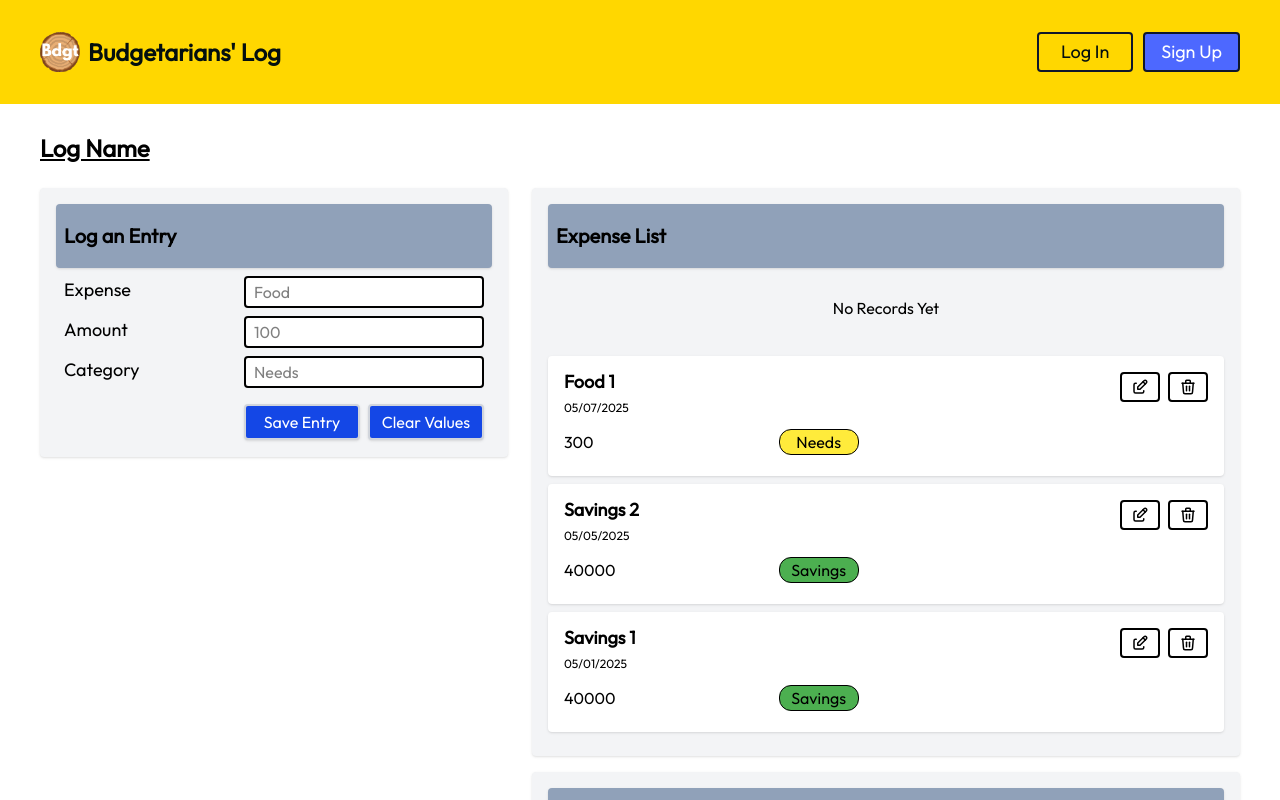
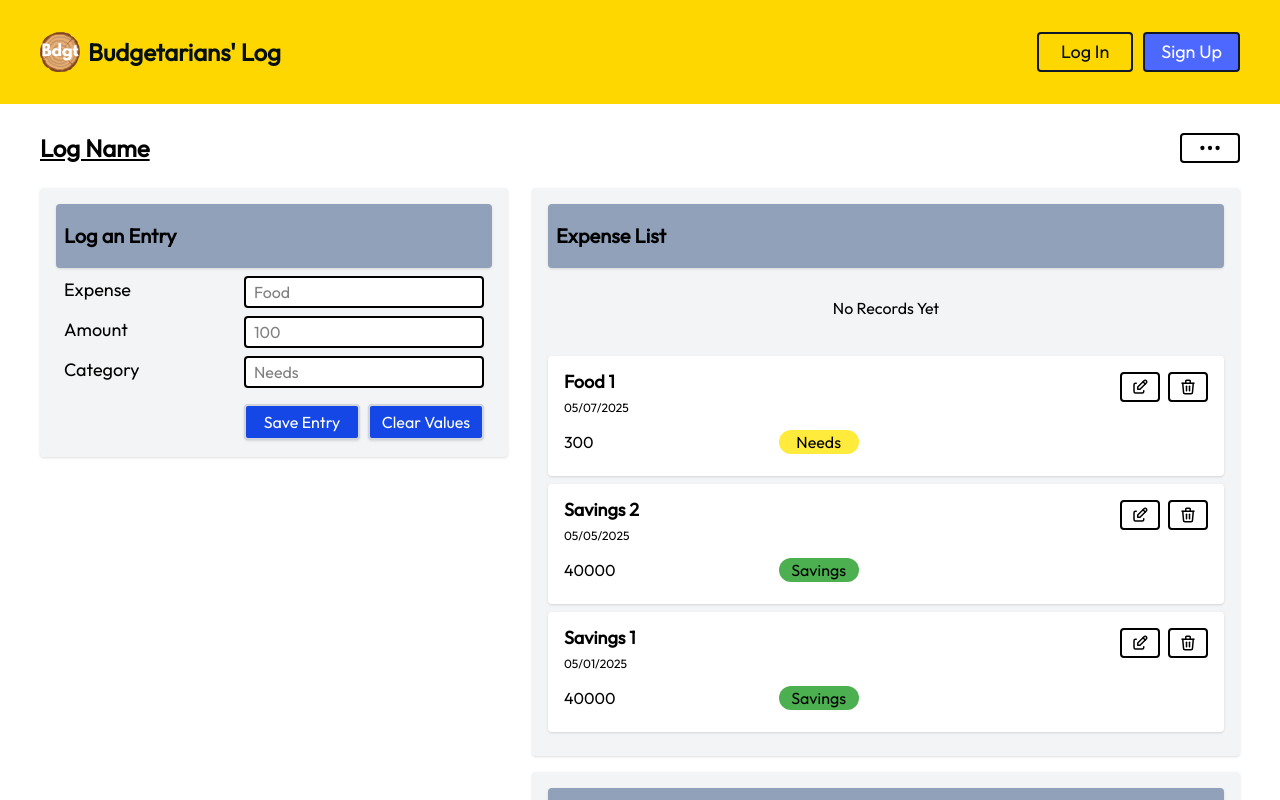
Before and after one commit to marlmunar/budget-tracker, a React (Vite) app in the folder frontend/: page /log in a window 1280 px wide. Shown: the top 800 px of the page. Built offline with nearby package versions, Linux system fonts and the light colour scheme.

Commit message:
Added the log settings button

```diff
--- a/frontend/src/components/ExpenseListItem.jsx
+++ b/frontend/src/components/ExpenseListItem.jsx
@@ -14,7 +14,7 @@ const ExpenseListItem = ({
       </div>
       <p>{amount}</p>
       <p
-        className="border max-w-20 text-center rounded-xl"
+        className="max-w-20 text-center rounded-xl"
         style={{ backgroundColor: bgColor }}
       >
         {category}
--- a/frontend/src/pages/LogScreen.jsx
+++ b/frontend/src/pages/LogScreen.jsx
@@ -1,12 +1,29 @@
+import { useState } from "react";
 import AddEntryForm from "../components/AddEntryForm";
 import ExpenseList from "../components/ExpenseList";
 import ExpenseSummary from "../components/ExpenseSummary";
+import { TbDots } from "react-icons/tb";
 
 const LogScreen = () => {
+  const [isSelecting, setIsSelecting] = useState(false);
   return (
     <main className="mx-auto md:max-w-[90%] lg:max-w-none">
       <title>Budgetarians' Log - Log Name</title>
-      <h2 className="text-2xl font-semibold underline">Log Name</h2>
+      <div className="relative flex justify-between items-center">
+        <h2 className="text-2xl font-semibold underline">Log Name</h2>
+        <TbDots
+          className=" border-2 w-15 rounded text-3xl cursor-pointer hover:bg-slate-300/50 hover:shadow-md hover:border-transparent transition-all duration-300"
+          onClick={() => setIsSelecting((i) => !i)}
+        />
+        {isSelecting && (
+          <div className="text-lg p-2 py-4 absolute shadow border-2 flex flex-col items-center gap-2 w-28 bg-white rounded right-0 top-10">
+            <button className="underline">Rename</button>
+            <button className="underline">Download</button>
+            <button className="underline text-red-500">Delete</button>
+          </div>
+        )}
+      </div>
+
       <div className="py-4 grid grid-cols-1 justify-between lg:grid-cols-[39%_59%] grid-rows-2 my-2 gap-4">
         <AddEntryForm />
         <ExpenseList />
```
